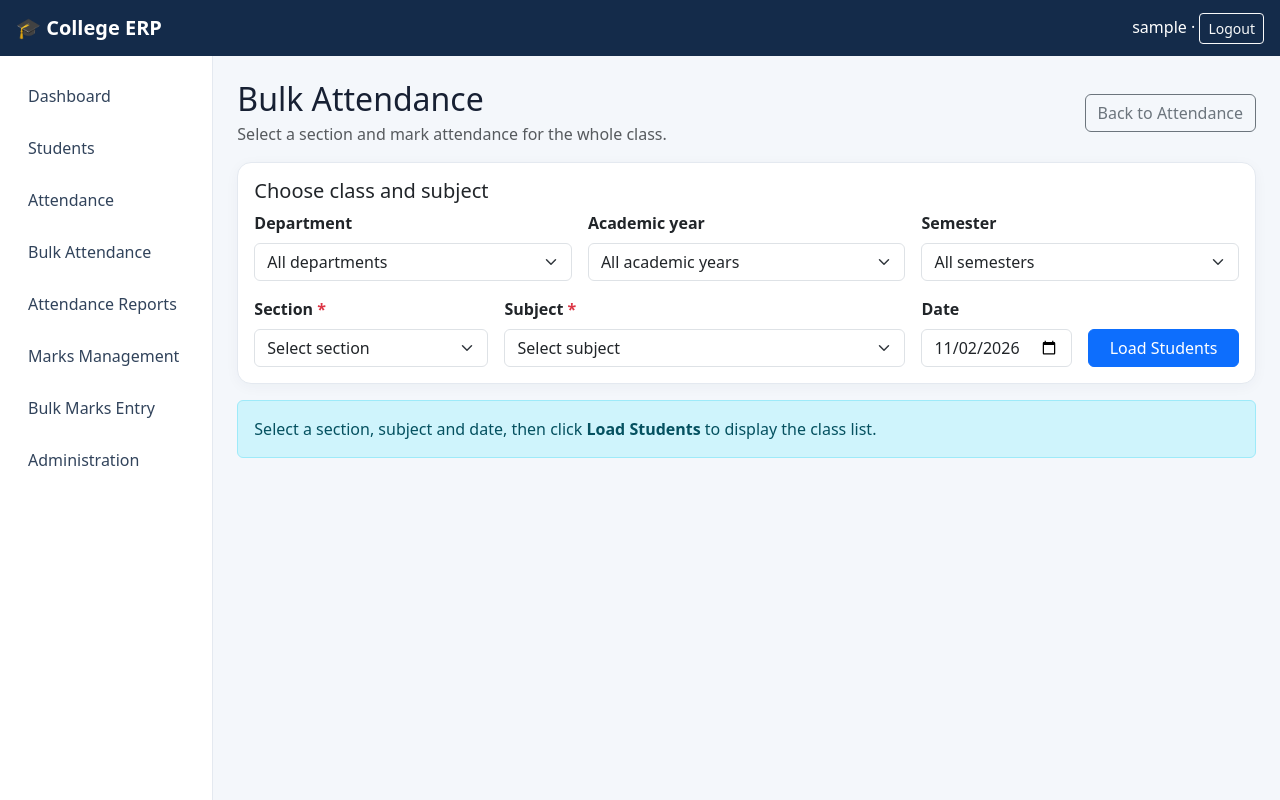
After one commit to knreddy21/college-attendance-erp, a Django app: page /attendance/bulk/ in a window 1280 px wide. The commit adds this page. Run offline with Django 5.2, Linux system fonts and the light colour scheme; a user stored in the database is signed in; tables that the repository leaves empty hold one stand-in row (values such as "Sample post").

Commit message:
Update attendance, bulk marks and Excel export modules

```diff
--- a/core/urls.py
+++ b/core/urls.py
@@ -12,8 +12,10 @@ urlpatterns=[
  path('students/<int:pk>/delete/',views.student_delete,name='student_delete'),
  path('attendance/',views.attendance_list,name='attendance_list'),
  path('attendance/mark/',views.attendance_mark,name='attendance_mark'),
+ path('attendance/bulk/',views.attendance_bulk,name='attendance_bulk'),
  path('attendance/reports/',views.attendance_reports,name='attendance_reports'),
  path('marks/',views.marks_list,name='marks_list'),
+ path('marks/bulk/',views.bulk_marks,name='bulk_marks'),
  path('marks/add/',views.mark_create,name='mark_create'),
  path('examinations/add/',views.examination_create,name='examination_create'),
  path('exports/students.xlsx',views.export_students,name='export_students'),
--- a/core/views.py
+++ b/core/views.py
@@ -5,6 +5,7 @@ from io import BytesIO
 from django.contrib import messages
 from django.contrib.auth.decorators import login_required, user_passes_test
 from django.db.models import Count, Q, Avg
+from django.db import transaction
 from django.http import HttpResponse
 from django.shortcuts import render, redirect, get_object_or_404
 from django.utils import timezone
@@ -13,6 +14,8 @@ from openpyxl import Workbook
 from openpyxl.styles import Font, PatternFill, Border, Side, Alignment
 from .models import *
 from .forms import *
+from openpyxl.utils import get_column_letter
+from openpyxl.cell.cell import MergedCell
 
 def staff_required(view):
     return login_required(user_passes_test(lambda u: u.is_staff)(view))
@@ -93,6 +96,86 @@ def attendance_mark(request):
         messages.success(request,'Attendance saved.')
         return redirect('attendance_list')
     return render(request,'core/form.html',{'form':form,'title':'Mark / Update Attendance'})
+
+
+@login_required
+def attendance_bulk(request):
+    """Mark or update attendance for all students in a selected section."""
+    departments = Department.objects.all()
+    academic_years = AcademicYear.objects.all()
+    semesters = Semester.objects.all()
+    sections = Student.objects.exclude(section='').values_list('section', flat=True).distinct().order_by('section')
+    subjects = Subject.objects.select_related('department', 'semester').all()
+    source = request.POST if request.method == 'POST' else request.GET
+    filters = {
+        'department': source.get('department', ''),
+        'academic_year': source.get('academic_year', ''),
+        'semester': source.get('semester', ''),
+        'section': source.get('section', ''),
+        'subject': source.get('subject', ''),
+        'date': source.get('date', timezone.localdate().isoformat()),
+    }
+    students = Student.objects.select_related('department', 'academic_year', 'semester').all()
+    if filters['department']: students = students.filter(department_id=filters['department'])
+    if filters['academic_year']: students = students.filter(academic_year_id=filters['academic_year'])
+    if filters['semester']: students = students.filter(semester_id=filters['semester'])
+    if filters['section']: students = students.filter(section__iexact=filters['section'])
+    students = students.order_by('roll_number')
+    roster_ready = bool(filters['section'] and filters['subject'] and filters['date'])
+    selected_subject = None
+    if roster_ready:
+        selected_subject = get_object_or_404(Subject, pk=filters['subject'])
+        if filters['department'] and selected_subject.department_id != int(filters['department']):
+            messages.error(request, 'Choose a subject from the selected department.')
+            roster_ready = False
+
+    if request.method == 'POST' and 'save_attendance' in request.POST:
+        if not roster_ready:
+            messages.error(request, 'Select a section, subject and date before saving.')
+        else:
+            try:
+                attendance_date = date.fromisoformat(filters['date'])
+            except (TypeError, ValueError):
+                attendance_date = None
+            if not attendance_date:
+                messages.error(request, 'Enter a valid attendance date.')
+            else:
+                roster = list(students)
+                submitted_ids = set(request.POST.getlist('student_ids'))
+                valid_ids = {str(student.pk) for student in roster}
+                allowed_statuses = {choice[0] for choice in Attendance.STATUS}
+                if submitted_ids != valid_ids:
+                    messages.error(request, 'Student list changed. Reload the page and try again.')
+                elif any(request.POST.get('status_' + sid) not in allowed_statuses for sid in submitted_ids):
+                    messages.error(request, 'One or more attendance statuses are invalid.')
+                else:
+                    with transaction.atomic():
+                        for student in roster:
+                            Attendance.objects.update_or_create(
+                                student=student, subject=selected_subject, date=attendance_date,
+                                defaults={'status': request.POST.get('status_' + str(student.pk))}
+                            )
+                    messages.success(request, f'Attendance saved for {len(roster)} students in section {filters["section"]}.')
+                    return redirect(
+                        f"{request.path}?department={filters['department']}&academic_year={filters['academic_year']}"
+                        f"&semester={filters['semester']}&section={filters['section']}"
+                        f"&subject={filters['subject']}&date={filters['date']}"
+                    )
+
+    existing = {}
+    if roster_ready:
+        existing = {str(r.student_id): r.status for r in Attendance.objects.filter(
+            student__in=students, subject=selected_subject, date=filters['date']
+        )}
+        for student in students:
+            student.bulk_status = existing.get(str(student.pk), 'P')
+    return render(request, 'core/attendance_bulk.html', {
+        'departments': departments, 'academic_years': academic_years, 'semesters': semesters,
+        'sections': sections, 'subjects': subjects, 'students': students if roster_ready else [],
+        'filters': filters, 'selected_subject': selected_subject, 'roster_ready': roster_ready,
+        'existing': existing, 'status_choices': Attendance.STATUS,
+    })
+
 
 @login_required
 def attendance_reports(request):
@@ -186,9 +269,138 @@ def export_xlsx(sheet_name,title,headers,rows,filename):
     for row in ws.iter_rows(min_row=3):
         for c in row: c.border=Border(bottom=thin)
     ws.freeze_panes='A4'; ws.auto_filter.ref=ws.dimensions
-    for col in ws.columns:
-        letter=col[0].column_letter
-        ws.column_dimensions[letter].width=min(max(max(len(str(c.value or '')) for c in col)+2,12),34)
+    # Determine widths by column index. Merged ranges contain MergedCell
+    # placeholders, which do not expose column_letter or writable styles.
+    for col_idx, col in enumerate(ws.iter_cols(min_col=1, max_col=ws.max_column), start=1):
+        letter = get_column_letter(col_idx)
+        values = [
+            len(str(cell.value or ''))
+            for cell in col
+            if not isinstance(cell, MergedCell)
+        ]
+        content_width = max(values, default=0) + 2
+        ws.column_dimensions[letter].width = min(max(content_width, 12), 34)
     response=HttpResponse(content_type='application/vnd.openxmlformats-officedocument.spreadsheetml.sheet')
     response['Content-Disposition']=f'attachment; filename="{filename}"'
     wb.save(response); return response
+
+
+@login_required
+def bulk_marks(request):
+    """Enter or update marks for every student in a selected section."""
+    departments = Department.objects.all()
+    academic_years = AcademicYear.objects.all()
+    semesters = Semester.objects.all()
+    sections = Student.objects.exclude(section='').values_list('section', flat=True).distinct().order_by('section')
+    subjects = Subject.objects.select_related('department', 'semester').all()
+    examinations = Examination.objects.select_related('academic_year', 'semester').all()
+    source = request.POST if request.method == 'POST' else request.GET
+    filters = {
+        'department': source.get('department', ''),
+        'academic_year': source.get('academic_year', ''),
+        'semester': source.get('semester', ''),
+        'section': source.get('section', ''),
+        'subject': source.get('subject', ''),
+        'examination': source.get('examination', ''),
+        'max_marks': source.get('max_marks', ''),
+    }
+
+    students = Student.objects.select_related('department', 'academic_year', 'semester').all()
+    if filters['department']:
+        students = students.filter(department_id=filters['department'])
+    if filters['academic_year']:
+        students = students.filter(academic_year_id=filters['academic_year'])
+    if filters['semester']:
+        students = students.filter(semester_id=filters['semester'])
+    if filters['section']:
+        students = students.filter(section__iexact=filters['section'])
+    students = students.order_by('roll_number')
+
+    roster_ready = bool(filters['section'] and filters['subject'] and filters['examination'])
+    selected_subject = None
+    selected_examination = None
+    if roster_ready:
+        selected_subject = get_object_or_404(Subject, pk=filters['subject'])
+        selected_examination = get_object_or_404(Examination, pk=filters['examination'])
+        if filters['department'] and selected_subject.department_id != int(filters['department']):
+            messages.error(request, 'Choose a subject from the selected department.')
+            roster_ready = False
+        if filters['semester'] and selected_subject.semester_id and selected_subject.semester_id != int(filters['semester']):
+            messages.error(request, 'Choose a subject for the selected semester.')
+            roster_ready = False
+        if selected_examination.semester_id and filters['semester'] and selected_examination.semester_id != int(filters['semester']):
+            messages.error(request, 'Choose an examination for the selected semester.')
+            roster_ready = False
+        if selected_examination.academic_year_id and filters['academic_year'] and selected_examination.academic_year_id != int(filters['academic_year']):
+            messages.error(request, 'Choose an examination for the selected academic year.')
+            roster_ready = False
+
+    existing = {}
+    default_max = filters['max_marks']
+    if roster_ready:
+        records = StudentMark.objects.filter(
+            student__in=students, subject=selected_subject, examination=selected_examination
+        )
+        existing = {str(record.student_id): record for record in records}
+        if not default_max and existing:
+            default_max = str(next(iter(existing.values())).max_marks)
+        for student in students:
+            record = existing.get(str(student.pk))
+            student.bulk_obtained = str(record.obtained_marks) if record else ''
+
+    if request.method == 'POST' and 'save_bulk_marks' in request.POST:
+        if not roster_ready:
+            messages.error(request, 'Select a section, subject and examination before saving.')
+        else:
+            from decimal import InvalidOperation
+            try:
+                max_marks = Decimal(request.POST.get('max_marks', '').strip())
+                if not max_marks.is_finite() or max_marks <= 0:
+                    raise InvalidOperation
+            except (InvalidOperation, AttributeError):
+                messages.error(request, 'Enter a valid maximum mark greater than zero.')
+            else:
+                roster = list(students)
+                submitted_ids = set(request.POST.getlist('student_ids'))
+                valid_ids = {str(student.pk) for student in roster}
+                parsed = {}
+                error = None
+                if submitted_ids != valid_ids:
+                    error = 'Student list changed. Reload the page and try again.'
+                else:
+                    for student in roster:
+                        raw = request.POST.get('marks_' + str(student.pk), '').strip()
+                        if raw == '':
+                            error = f'Enter marks for {student.roll_number} - {student.full_name}.'
+                            break
+                        try:
+                            value = Decimal(raw)
+                            if not value.is_finite() or value < 0 or value > max_marks:
+                                raise InvalidOperation
+                            parsed[student.pk] = value
+                        except (InvalidOperation, AttributeError):
+                            error = f'Invalid marks for {student.roll_number}. Marks must be between 0 and {max_marks}.'
+                            break
+                if error:
+                    messages.error(request, error)
+                else:
+                    with transaction.atomic():
+                        for student in roster:
+                            StudentMark.objects.update_or_create(
+                                student=student, subject=selected_subject, examination=selected_examination,
+                                defaults={'max_marks': max_marks, 'obtained_marks': parsed[student.pk]}
+                            )
+                    messages.success(request, f'Marks saved for {len(roster)} students in section {filters["section"]}.')
+                    return redirect(
+                        f"{request.path}?department={filters['department']}&academic_year={filters['academic_year']}"
+                        f"&semester={filters['semester']}&section={filters['section']}"
+                        f"&subject={filters['subject']}&examination={filters['examination']}&max_marks={max_marks}"
+                    )
+
+    return render(request, 'core/marks_bulk.html', {
+        'departments': departments, 'academic_years': academic_years, 'semesters': semesters,
+        'sections': sections, 'subjects': subjects, 'examinations': examinations,
+        'students': students if roster_ready else [], 'filters': filters,
+        'selected_subject': selected_subject, 'selected_examination': selected_examination,
+        'roster_ready': roster_ready, 'existing': existing, 'default_max': default_max,
+    })
--- /dev/null
+++ b/templates/core/attendance_bulk.html
@@ -0,0 +1,92 @@
+{% extends 'core/base.html' %}
+{% block title %}Bulk Attendance | College ERP{% endblock %}
+{% block content %}
+<div class="d-flex flex-wrap justify-content-between align-items-center mb-3 gap-2">
+  <div><h2 class="mb-1">Bulk Attendance</h2><p class="text-muted mb-0">Select a section and mark attendance for the whole class.</p></div>
+  <a class="btn btn-outline-secondary" href="{% url 'attendance_list' %}">Back to Attendance</a>
+</div>
+
+<div class="card p-3 mb-3">
+  <h5>Choose class and subject</h5>
+  <form method="get" class="row g-3">
+    <div class="col-md-4"><label class="form-label">Department</label>
+      <select name="department" class="form-select">
+        <option value="">All departments</option>
+        {% for d in departments %}<option value="{{ d.id }}" {% if filters.department == d.id|stringformat:"s" %}selected{% endif %}>{{ d.code }} - {{ d.name }}</option>{% endfor %}
+      </select>
+    </div>
+    <div class="col-md-4"><label class="form-label">Academic year</label>
+      <select name="academic_year" class="form-select"><option value="">All academic years</option>
+        {% for y in academic_years %}<option value="{{ y.id }}" {% if filters.academic_year == y.id|stringformat:"s" %}selected{% endif %}>{{ y.name }}</option>{% endfor %}
+      </select>
+    </div>
+    <div class="col-md-4"><label class="form-label">Semester</label>
+      <select name="semester" class="form-select"><option value="">All semesters</option>
+        {% for sem in semesters %}<option value="{{ sem.id }}" {% if filters.semester == sem.id|stringformat:"s" %}selected{% endif %}>{{ sem }}</option>{% endfor %}
+      </select>
+    </div>
+    <div class="col-md-3"><label class="form-label">Section <span class="text-danger">*</span></label>
+      <select name="section" class="form-select" required><option value="">Select section</option>
+        {% for section in sections %}<option value="{{ section }}" {% if filters.section == section %}selected{% endif %}>{{ section }}</option>{% endfor %}
+      </select>
+    </div>
+    <div class="col-md-5"><label class="form-label">Subject <span class="text-danger">*</span></label>
+      <select name="subject" class="form-select" required><option value="">Select subject</option>
+        {% for subject in subjects %}<option value="{{ subject.id }}" {% if filters.subject == subject.id|stringformat:"s" %}selected{% endif %}>{{ subject.code }} - {{ subject.name }} ({{ subject.department.code }})</option>{% endfor %}
+      </select>
+    </div>
+    <div class="col-md-2"><label class="form-label">Date</label><input class="form-control" type="date" name="date" value="{{ filters.date }}" required></div>
+    <div class="col-md-2 d-flex align-items-end"><button class="btn btn-primary w-100">Load Students</button></div>
+  </form>
+</div>
+
+{% if roster_ready %}
+<div class="card p-3">
+  <div class="d-flex flex-wrap justify-content-between align-items-center gap-2 mb-3">
+    <div><h5 class="mb-1">{{ filters.section }} · {{ selected_subject.code }}</h5><span class="text-muted">{{ students|length }} students · {{ filters.date }}</span></div>
+    <div class="d-flex gap-2 flex-wrap">
+      <button type="button" class="btn btn-sm btn-outline-success" onclick="setAllStatuses('P')">Mark all Present</button>
+      <button type="button" class="btn btn-sm btn-outline-danger" onclick="setAllStatuses('A')">Mark all Absent</button>
+    </div>
+  </div>
+  {% if students %}
+  <form method="post">
+    {% csrf_token %}
+    <input type="hidden" name="department" value="{{ filters.department }}">
+    <input type="hidden" name="academic_year" value="{{ filters.academic_year }}">
+    <input type="hidden" name="semester" value="{{ filters.semester }}">
+    <input type="hidden" name="section" value="{{ filters.section }}">
+    <input type="hidden" name="subject" value="{{ filters.subject }}">
+    <input type="hidden" name="date" value="{{ filters.date }}">
+    <div class="table-responsive">
+      <table class="table table-hover align-middle">
+        <thead><tr><th>#</th><th>Roll number</th><th>Student name</th><th>Attendance status</th></tr></thead>
+        <tbody>
+        {% for student in students %}
+          <tr>
+            <td>{{ forloop.counter }}<input type="hidden" name="student_ids" value="{{ student.id }}"></td>
+            <td>{{ student.roll_number }}</td><td>{{ student.full_name }}</td>
+            <td><select class="form-select attendance-status" name="status_{{ student.id }}" style="max-width:190px">
+              {% for code,label in status_choices %}<option value="{{ code }}" {% if student.bulk_status == code %}selected{% endif %}>{{ label }}</option>{% endfor %}
+            </select></td>
+          </tr>
+        {% endfor %}
+        </tbody>
+      </table>
+    </div>
+    <div class="d-flex justify-content-between align-items-center flex-wrap gap-2">
+      <span class="text-muted">Existing attendance for this subject and date will be updated.</span>
+      <button class="btn btn-success btn-lg" type="submit" name="save_attendance">Save Attendance for All Students</button>
+    </div>
+  </form>
+  {% else %}<div class="alert alert-warning mb-0">No students found for the selected section and filters.</div>{% endif %}
+</div>
+{% else %}
+<div class="alert alert-info">Select a section, subject and date, then click <strong>Load Students</strong> to display the class list.</div>
+{% endif %}
+<script>
+function setAllStatuses(value) {
+  document.querySelectorAll('.attendance-status').forEach(function(select) { select.value = value; });
+}
+</script>
+{% endblock %}
--- a/templates/core/attendance_list.html
+++ b/templates/core/attendance_list.html
@@ -1,3 +1,3 @@
-{% extends 'core/base.html' %}{% block content %}<div class="d-flex justify-content-between mb-3"><h2>Attendance</h2><div><a class="btn btn-success" href="{% url 'export_attendance' %}">Download Excel</a> <a class="btn btn-primary" href="{% url 'attendance_mark' %}">Mark Attendance</a> <a class="btn btn-outline-primary" href="{% url 'attendance_reports' %}">Reports</a></div></div>
+{% extends 'core/base.html' %}{% block content %}<div class="d-flex justify-content-between mb-3"><h2>Attendance</h2><div><a class="btn btn-success" href="{% url 'export_attendance' %}">Download Excel</a> <a class="btn btn-warning" href="{% url 'attendance_bulk' %}">Bulk Attendance</a> <a class="btn btn-primary" href="{% url 'attendance_mark' %}">Mark Attendance</a> <a class="btn btn-outline-primary" href="{% url 'attendance_reports' %}">Reports</a></div></div>
 <form class="row g-2 mb-3"><div class="col-md-4"><select name="subject" class="form-select"><option value="">All subjects</option>{% for s in subjects %}<option value="{{ s.id }}">{{ s.code }} - {{ s.name }}</option>{% endfor %}</select></div><div class="col-md-3"><input class="form-control" type="date" name="date"></div><div class="col-md-2"><select name="status" class="form-select"><option value="">All statuses</option><option value="P">Present</option><option value="A">Absent</option><option value="OD">On Duty</option></select></div><div class="col-md-2"><button class="btn btn-outline-primary">Filter</button></div></form>
 <div class="card p-3 table-responsive"><table class="table"><tr><th>Date</th><th>Roll No.</th><th>Student</th><th>Subject</th><th>Status</th></tr>{% for a in records %}<tr><td>{{ a.date }}</td><td>{{ a.student.roll_number }}</td><td>{{ a.student.full_name }}</td><td>{{ a.subject }}</td><td>{{ a.get_status_display }}</td></tr>{% empty %}<tr><td colspan="5">No attendance records.</td></tr>{% endfor %}</table></div>{% endblock %}
--- a/templates/core/base.html
+++ b/templates/core/base.html
@@ -7,7 +7,7 @@
 <nav class="navbar navbar-dark topbar px-3"><a class="navbar-brand fw-bold" href="{% url 'dashboard' %}">🎓 College ERP</a>
 <div class="text-white">{% if request.user.is_authenticated %}{{ request.user.username }} · <form class="d-inline" method="post" action="{% url 'logout' %}">{% csrf_token %}<button class="btn btn-sm btn-outline-light">Logout</button></form>{% endif %}</div></nav>
 <div class="container-fluid"><div class="row"><aside class="col-md-2 sidebar p-3">
-<a href="{% url 'dashboard' %}">Dashboard</a><a href="{% url 'student_list' %}">Students</a><a href="{% url 'attendance_list' %}">Attendance</a><a href="{% url 'attendance_reports' %}">Attendance Reports</a><a href="{% url 'marks_list' %}">Marks Management</a><a href="{% url 'admin:index' %}">Administration</a>
+<a href="{% url 'dashboard' %}">Dashboard</a><a href="{% url 'student_list' %}">Students</a><a href="{% url 'attendance_list' %}">Attendance</a><a href="{% url 'attendance_bulk' %}">Bulk Attendance</a><a href="{% url 'attendance_reports' %}">Attendance Reports</a><a href="{% url 'marks_list' %}">Marks Management</a><a href="{% url 'bulk_marks' %}">Bulk Marks Entry</a><a href="{% url 'admin:index' %}">Administration</a>
 </aside><main class="col-md-10 p-4">
 {% for message in messages %}<div class="alert alert-info">{{ message }}</div>{% endfor %}
 {% block content %}{% endblock %}</main></div></div></body></html>
--- a/templates/core/marks_list.html
+++ b/templates/core/marks_list.html
@@ -1,2 +1,2 @@
-{% extends 'core/base.html' %}{% block content %}<div class="d-flex justify-content-between mb-3"><h2>Marks Management</h2><div><a class="btn btn-success" href="{% url 'export_marks' %}">Download Excel</a> <a class="btn btn-outline-primary" href="{% url 'examination_create' %}">Create Examination</a> <a class="btn btn-primary" href="{% url 'mark_create' %}">Enter Marks</a></div></div>
+{% extends 'core/base.html' %}{% block content %}<div class="d-flex justify-content-between mb-3"><h2>Marks Management</h2><div><a class="btn btn-success" href="{% url 'export_marks' %}">Download Excel</a> <a class="btn btn-outline-primary" href="{% url 'examination_create' %}">Create Examination</a> <a class="btn btn-warning" href="{% url 'bulk_marks' %}">Bulk Marks Entry</a> <a class="btn btn-primary" href="{% url 'mark_create' %}">Enter Marks</a></div></div>
 <div class="card p-3 table-responsive"><table class="table"><tr><th>Roll No.</th><th>Student</th><th>Subject</th><th>Examination</th><th>Marks</th><th>Percentage</th><th>Result</th></tr>{% for m in marks %}<tr><td>{{ m.student.roll_number }}</td><td>{{ m.student.full_name }}</td><td>{{ m.subject.name }}</td><td>{{ m.examination.name }}</td><td>{{ m.obtained_marks }}/{{ m.max_marks }}</td><td>{{ m.percentage|floatformat:1 }}%</td><td>{{ m.result_status }}</td></tr>{% empty %}<tr><td colspan="7">No marks entered yet.</td></tr>{% endfor %}</table></div>{% endblock %}
```
Also changed, not shown: templates/core/marks_bulk.html (added, +39 -0 lines).
